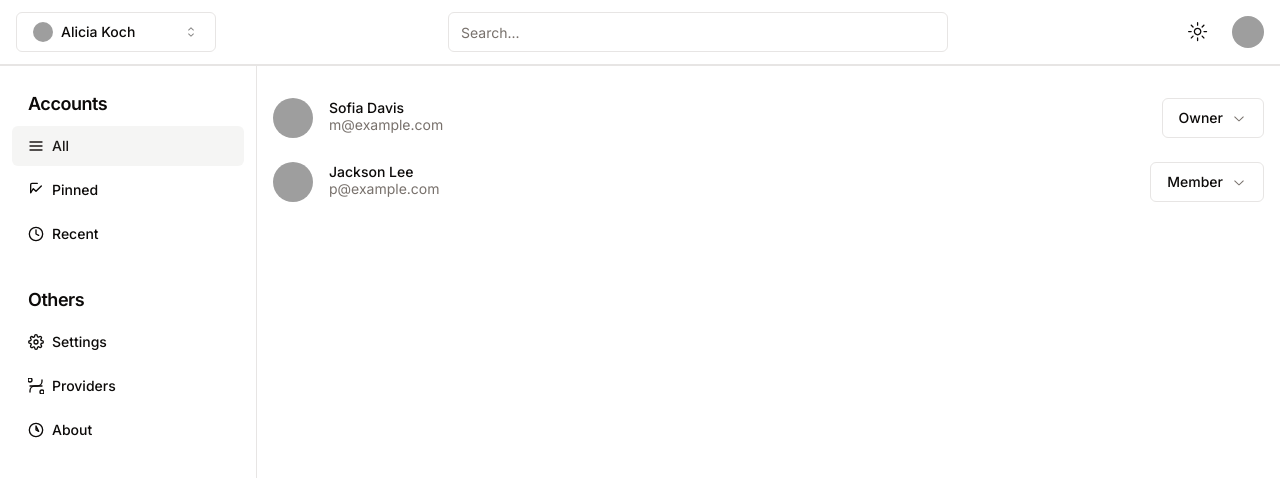
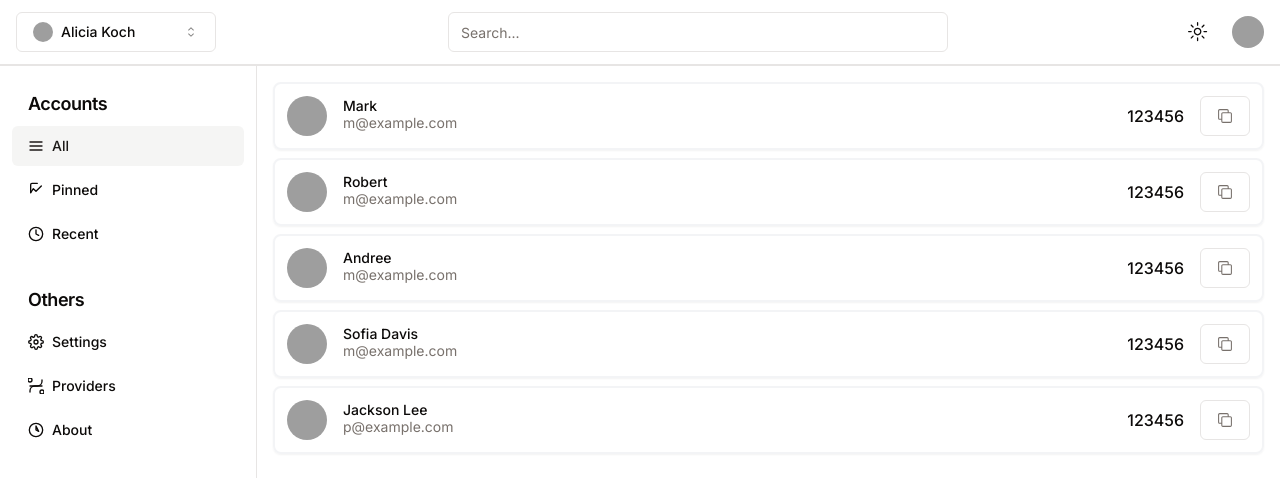
Before and after one commit to anh-ngn/get2FAst, a Next.js app: page / in a window 1280 px wide. Shown: the top 478 px of the page. Built offline with nearby package versions, Linux system fonts and the light colour scheme; grey boxes are pictures that could not be loaded.

Commit message:
Add account data to Accounts component

```diff
--- a/app/page.tsx
+++ b/app/page.tsx
@@ -7,11 +7,55 @@ import { ModeToggle } from "@/components/mode-toggle"
 import { Sidebar } from "@/components/sidebar"
 import { playlists } from "@/data/playlists"
 import { Accounts } from "@/components/accounts"
+import { Account } from "@/models/account"
 
 export const metadata: Metadata = {
   title: "get2FAst",
   description: "Get your 2FA codes on every device",
 }
+
+const accountData: Account[] = [
+  {
+    name: "Mark",
+    email: "m@example.com",
+    avatarSrc: "/avatars/03.png",
+    initials: "SD",
+    role: "Owner",
+    code: "123456"
+  },
+  {
+    name: "Robert",
+    email: "m@example.com",
+    avatarSrc: "/avatars/03.png",
+    initials: "SD",
+    role: "Owner",
+    code: "123456"
+  },
+  {
+    name: "Andree",
+    email: "m@example.com",
+    avatarSrc: "/avatars/01.png",
+    initials: "SD",
+    role: "Owner",
+    code: "123456"
+  },
+  {
+    name: "Sofia Davis",
+    email: "m@example.com",
+    avatarSrc: "/avatars/01.png",
+    initials: "SD",
+    role: "Owner",
+    code: "123456"
+  },
+  {
+    name: "Jackson Lee",
+    email: "p@example.com",
+    avatarSrc: "/avatars/02.png",
+    initials: "JL",
+    role: "Member",
+    code: "123456"
+  }
+];
 
 export default function Main() {
   return (
@@ -43,7 +87,7 @@ export default function Main() {
                 <Sidebar recents={playlists} className="hidden lg:block h-screen" />
                 <div className="col-span-3 lg:col-span-4 lg:border-l">
                   <div className="h-full px-4 py-4 lg:px-4">
-                    <Accounts />
+                    <Accounts accounts={accountData} />
                   </div>
                 </div>
               </div>
--- a/components/accounts.tsx
+++ b/components/accounts.tsx
@@ -1,143 +1,36 @@
-import { ChevronDownIcon } from "@radix-ui/react-icons"
+import React from 'react';
+import { CopyIcon } from "@radix-ui/react-icons";
+import { Avatar, AvatarFallback, AvatarImage } from "@/components/ui/avatar";
+import { Button } from "@/components/ui/button";
+import { Account } from '@/models/account';
 
-import {
-  Avatar,
-  AvatarFallback,
-  AvatarImage,
-} from "@/components/ui/avatar"
-import { Button } from "@/components/ui/button"
-import {
-  Card,
-  CardContent,
-  CardDescription,
-  CardHeader,
-  CardTitle,
-} from "@/components/ui/card"
-import {
-  Command,
-  CommandEmpty,
-  CommandGroup,
-  CommandInput,
-  CommandItem,
-  CommandList,
-} from "@/components/ui/command"
-import {
-  Popover,
-  PopoverContent,
-  PopoverTrigger,
-} from "@/components/ui/popover"
+interface AccountsProps {
+  accounts: Account[];
+}
 
-export function Accounts() {
+export const Accounts: React.FC<AccountsProps> = ({ accounts }) => {
   return (
-    <div className="grid gap-6 mt-4">
-      <div className="flex items-center justify-between space-x-4">
+    <div className="grid gap-2">
+      {accounts.map((account, index) => (
+        <div key={index} className="p-3 border-2 border-gray-100 rounded-lg shadow-sm flex items-center justify-between"> {/* This div has the outline effect */}
           <div className="flex items-center space-x-4">
             <Avatar>
-            <AvatarImage src="/avatars/01.png" />
-            <AvatarFallback>OM</AvatarFallback>
+              <AvatarImage src={account.avatarSrc} />
+              <AvatarFallback>{account.initials}</AvatarFallback>
             </Avatar>
             <div>
-            <p className="text-sm font-medium leading-none">Sofia Davis</p>
-            <p className="text-sm text-muted-foreground">m@example.com</p>
+              <p className="text-sm font-medium leading-none">{account.name}</p>
+              <p className="text-sm text-muted-foreground">{account.email}</p>
             </div>
           </div>
-        <Popover>
-          <PopoverTrigger asChild>
-            <Button variant="outline" className="ml-auto">
-              Owner{" "}
-              <ChevronDownIcon className="ml-2 h-4 w-4 text-muted-foreground" />
+          <div className="flex items-center">
+            <span className="mr-4 text-md font-medium leading-none">{account.code}</span>
+            <Button variant="outline" className="">
+              <CopyIcon className="h-4 w-4 text-muted-foreground" />
             </Button>
-          </PopoverTrigger>
-          <PopoverContent className="p-0" align="end">
-            <Command>
-              <CommandInput placeholder="Select new role..." />
-              <CommandList>
-                <CommandEmpty>No roles found.</CommandEmpty>
-                <CommandGroup>
-                  <CommandItem className="teamaspace-y-1 flex flex-col items-start px-4 py-2">
-                    <p>Viewer</p>
-                    <p className="text-sm text-muted-foreground">
-                      Can view and comment.
-                    </p>
-                  </CommandItem>
-                  <CommandItem className="teamaspace-y-1 flex flex-col items-start px-4 py-2">
-                    <p>Developer</p>
-                    <p className="text-sm text-muted-foreground">
-                      Can view, comment and edit.
-                    </p>
-                  </CommandItem>
-                  <CommandItem className="teamaspace-y-1 flex flex-col items-start px-4 py-2">
-                    <p>Billing</p>
-                    <p className="text-sm text-muted-foreground">
-                      Can view, comment and manage billing.
-                    </p>
-                  </CommandItem>
-                  <CommandItem className="teamaspace-y-1 flex flex-col items-start px-4 py-2">
-                    <p>Owner</p>
-                    <p className="text-sm text-muted-foreground">
-                      Admin-level access to all resources.
-                    </p>
-                  </CommandItem>
-                </CommandGroup>
-              </CommandList>
-            </Command>
-          </PopoverContent>
-        </Popover>
-      </div>
-      <div className="flex items-center justify-between space-x-4">
-        <div className="flex items-center space-x-4">
-          <Avatar>
-            <AvatarImage src="/avatars/02.png" />
-            <AvatarFallback>JL</AvatarFallback>
-          </Avatar>
-          <div>
-            <p className="text-sm font-medium leading-none">Jackson Lee</p>
-            <p className="text-sm text-muted-foreground">p@example.com</p>
           </div>
         </div>
-        <Popover>
-          <PopoverTrigger asChild>
-            <Button variant="outline" className="ml-auto">
-              Member{" "}
-              <ChevronDownIcon className="ml-2 h-4 w-4 text-muted-foreground" />
-            </Button>
-          </PopoverTrigger>
-          <PopoverContent className="p-0" align="end">
-            <Command>
-              <CommandInput placeholder="Select new role..." />
-              <CommandList>
-                <CommandEmpty>No roles found.</CommandEmpty>
-                <CommandGroup className="p-1.5">
-                  <CommandItem className="teamaspace-y-1 flex flex-col items-start px-4 py-2">
-                    <p>Viewer</p>
-                    <p className="text-sm text-muted-foreground">
-                      Can view and comment.
-                    </p>
-                  </CommandItem>
-                  <CommandItem className="teamaspace-y-1 flex flex-col items-start px-4 py-2">
-                    <p>Developer</p>
-                    <p className="text-sm text-muted-foreground">
-                      Can view, comment and edit.
-                    </p>
-                  </CommandItem>
-                  <CommandItem className="teamaspace-y-1 flex flex-col items-start px-4 py-2">
-                    <p>Billing</p>
-                    <p className="text-sm text-muted-foreground">
-                      Can view, comment and manage billing.
-                    </p>
-                  </CommandItem>
-                  <CommandItem className="teamaspace-y-1 flex flex-col items-start px-4 py-2">
-                    <p>Owner</p>
-                    <p className="text-sm text-muted-foreground">
-                      Admin-level access to all resources.
-                    </p>
-                  </CommandItem>
-                </CommandGroup>
-              </CommandList>
-            </Command>
-          </PopoverContent>
-        </Popover>
+      ))}
     </div>
-    </div>
-  )
-}
+  );
+};
--- /dev/null
+++ b/components/button-wrapper.tsx
@@ -0,0 +1,17 @@
+import React from 'react';
+
+interface ButtonWrapperProps {
+  children: React.ReactNode;
+  className?: string;
+  onClick?: () => void;  // Add other props as needed, such as onClick handlers
+}
+
+const ButtonWrapper: React.FC<ButtonWrapperProps> = ({ children, className, onClick }) => {
+  return (
+    <button className={`button-outline ${className}`} onClick={onClick} style={{ border: '1px solid #ccc', padding: '10px', margin: '0px', cursor: 'pointer' }}>
+      {children}
+    </button>
+  );
+};
+
+export default ButtonWrapper;
--- /dev/null
+++ b/models/account.ts
@@ -0,0 +1,8 @@
+export interface Account {
+  name: string;
+  email: string;
+  avatarSrc: string;
+  initials: string;
+  role: string;
+  code: string;
+}
```
Lines whose indentation alone changed are shown as unchanged.
